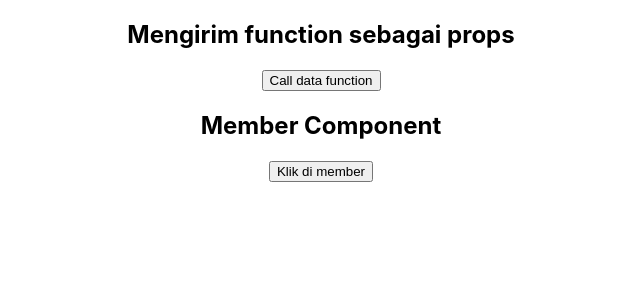
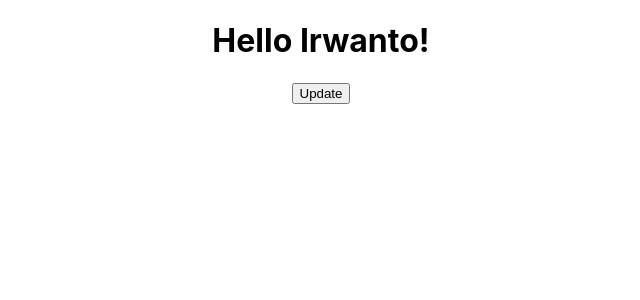
Before and after one commit to gerakanamalindonesia/react-tutorial, a React (Create React App) app: page / in a window 1280 px wide. Shown: the top 300 px of the page, without its empty margins (319-959 px from the left). Built offline with nearby package versions, Linux system fonts and the light colour scheme.

Commit message:
berkenalan dengan hooks

```diff
--- a/src/App.js
+++ b/src/App.js
@@ -1,18 +1,14 @@
-import {useState} from 'react'
+import {useState, use} from 'react'
 import './App.css';
-import User from "./User";
-import Members from "./Members";
 
 function App() {
-    function getData() {
-        alert("Ini dibuat di App.js")
-    }
+    const [data, setData] = useState("Irwanto")
 
     return (
         <div className="App">
-            <User data={getData} />
             <div>
-                <Members data={getData} />
+                <h1>Hello {data}!</h1>
+                <button onClick={() => setData("Rina Pratama")}>Update</button>
             </div>
         </div>
     )
```
